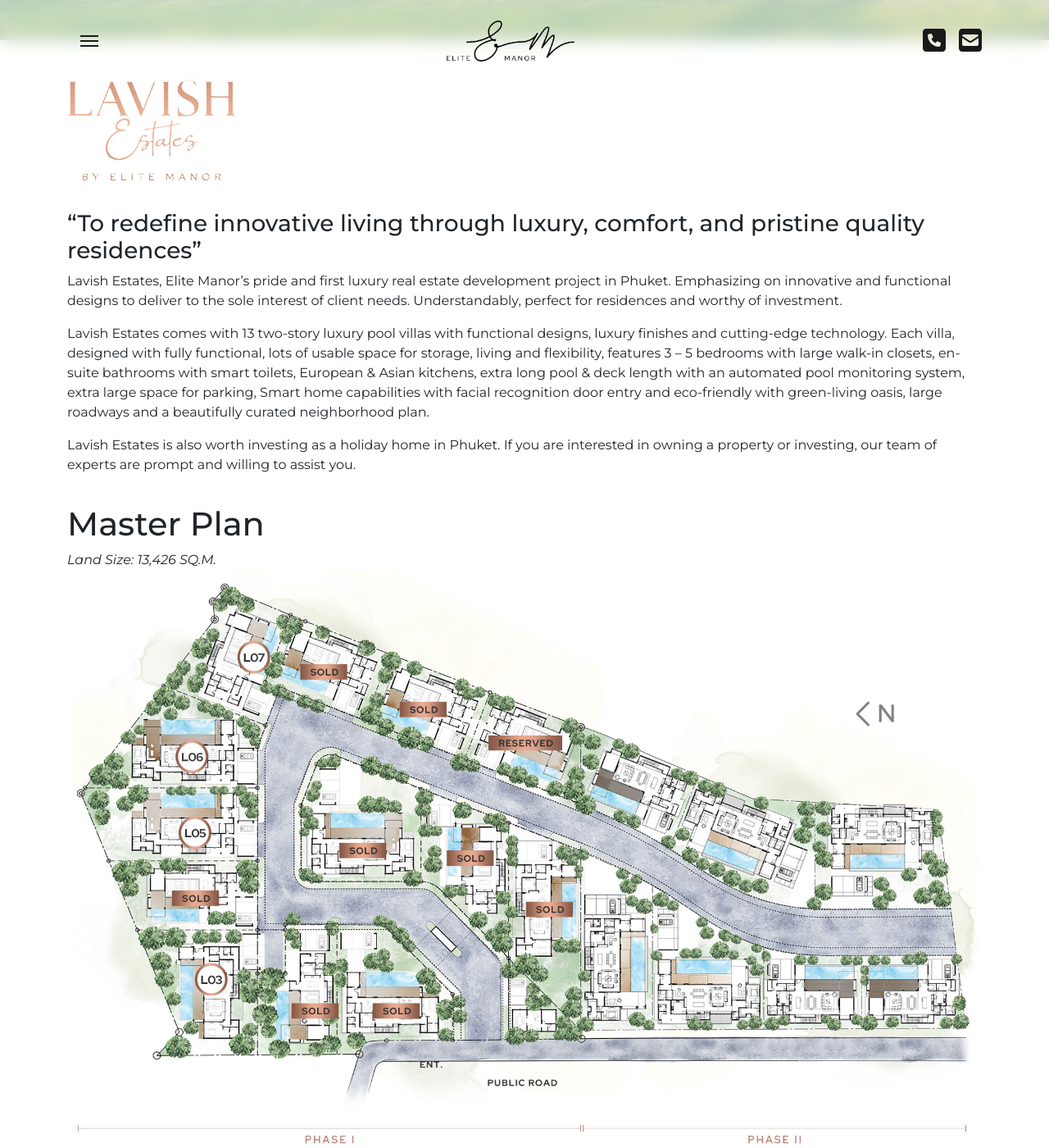
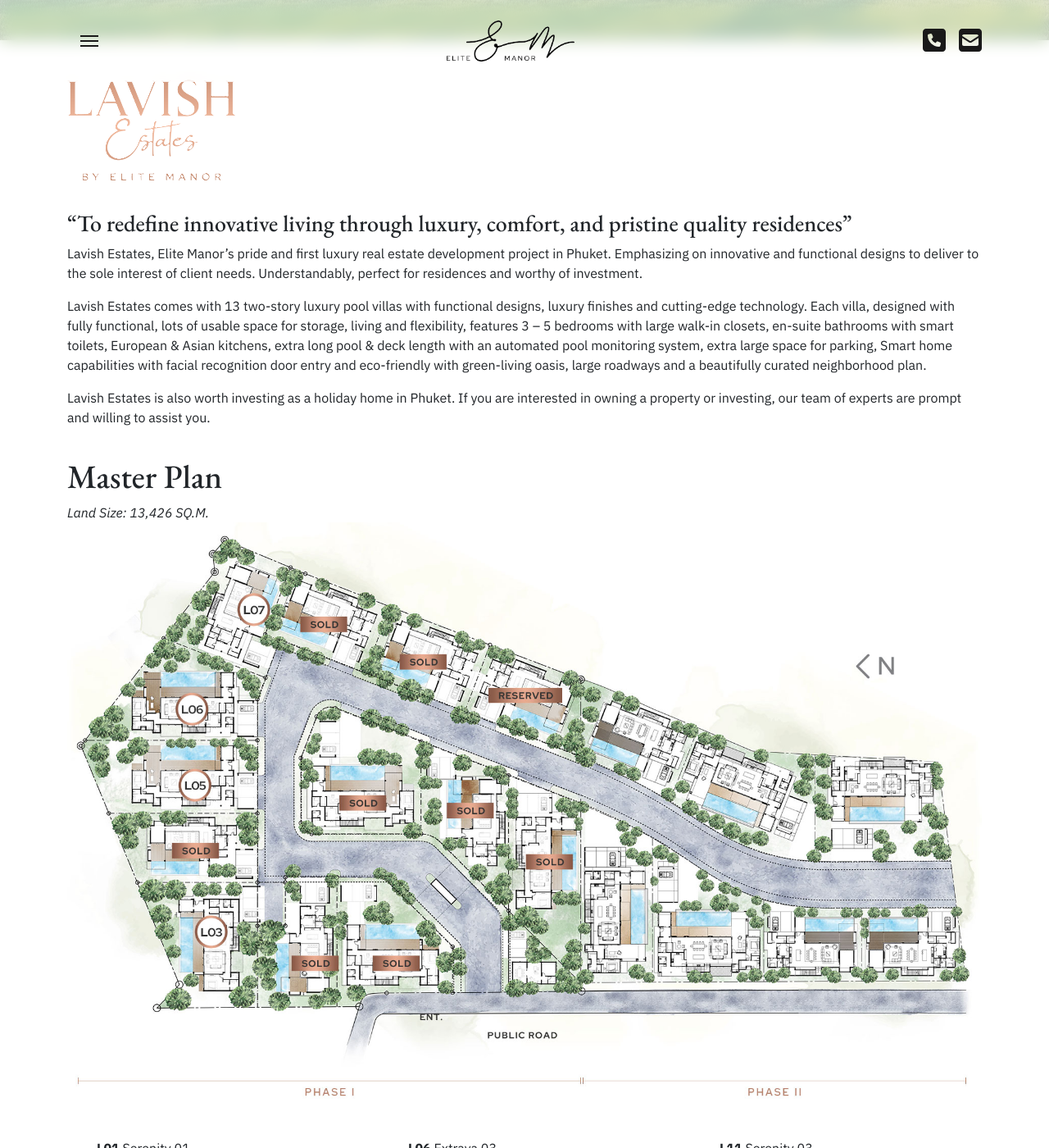
Before and after one commit to benwrk/eltmnr-website, a Jekyll site: the page built from _projects/lavish-estates.md, in a window 1280 px wide and 1400 px high, scrolled down 674 px. Shown: the whole window at 82% size. Built offline with Jekyll 4.4.1, drawn with Linux system fonts in a browser that asks for light colours; nearby versions of some CDN libraries.

Commit message:
update fonts

```diff
--- a/_sass/main.scss
+++ b/_sass/main.scss
@@ -1,9 +1,9 @@
-@import url("https://fonts.googleapis.com/css2?family=Montserrat:ital,wght@0,100..900;1,100..900&family=Noto+Serif:ital,wght@0,100..900;1,100..900&display=swap");
+@import url('https://fonts.googleapis.com/css2?family=EB+Garamond:ital,wght@0,400..800;1,400..800&family=IBM+Plex+Sans:ital,wght@0,100;0,200;0,300;0,400;0,500;0,600;0,700;1,100;1,200;1,300;1,400;1,500;1,600;1,700&display=swap');
 
 $default-transform-duration: .3s;
 
 body {
-  font-family: "Montserrat";
+  font-family: "IBM Plex Sans";
   max-width: 2560px;
   a {
     text-decoration: none;
@@ -12,6 +12,10 @@
   margin-right: auto;
   box-shadow: 0 0 6rem rgba($black, .175);
   // background-color: #111111;
+}
+
+h1, h2, h3, h4, h5, h6 {
+  font-family: "EB Garamond";
 }
 
 html {
```
